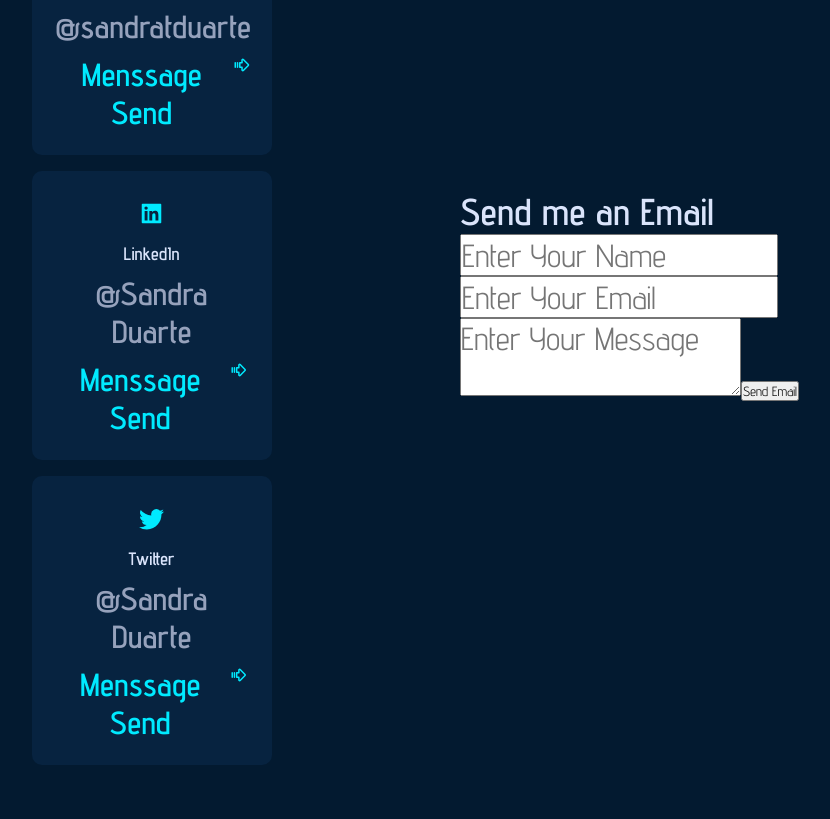
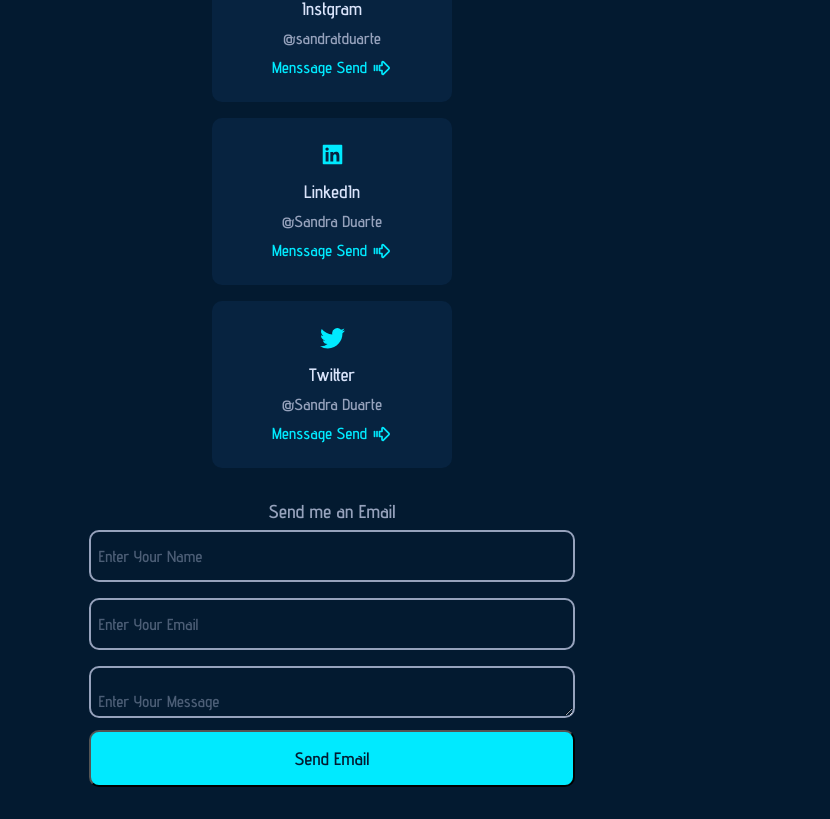
Before and after one commit to Sandra-Duarte/my-portfolio, a React (Create React App) app: page / in a window 1280 px wide. Shown: the part 2254-3073 px from the top of the page, without its empty margins (308-1138 px from the left). Built offline with nearby package versions, Linux system fonts and the light colour scheme.

Commit message:
fixe erro

```diff
--- a/src/Componenent/Page/Contact Section/Contact.jsx
+++ b/src/Componenent/Page/Contact Section/Contact.jsx
@@ -14,6 +14,7 @@ const Contact = () => {
       <div className='underline'><span></span>
       </div>
       </h5>
+      </div>
       <div className='contactContainer grid'>
         <div className='socialContacts grid'>
           <h3>Talk to me</h3>
@@ -56,10 +57,12 @@ const Contact = () => {
 
 
           </div>
-        </div>
+          </div>
 
-      </div>
-      <div className='form grid'> <h3>Send me an Email</h3>
+
+
+      <div className='form grid'>
+      <h3>Send me an Email</h3>
       <form action=''>
       <input type='text' placeholder='Enter Your Name' />
         <input type='email' placeholder='Enter Your Email' />
@@ -72,6 +75,8 @@ const Contact = () => {
 
       </div>
     </div>
+
+
     </section>
   )
 }
--- a/src/Componenent/Page/Contact Section/Contact.scss
+++ b/src/Componenent/Page/Contact Section/Contact.scss
@@ -74,7 +74,7 @@
       }
 
       .form{
-        width: 100px;
+        width: 100%;
         justify-content: center;
         margin: auto;
 
@@ -87,7 +87,7 @@
           text-align: center;
 
           input, textarea{
-            height: 1rem;
+            height: 3rem;
             width: 90%;
             padding: 1.5rem .5rem;
             border-radius: 10px;
@@ -120,11 +120,11 @@
             cursor:pointer;
             &:hover{
               background: var(--primaryHouver);
-              color:var(--BgColor);
             }
           }
         }
       }
 
+
     }
   }
```
